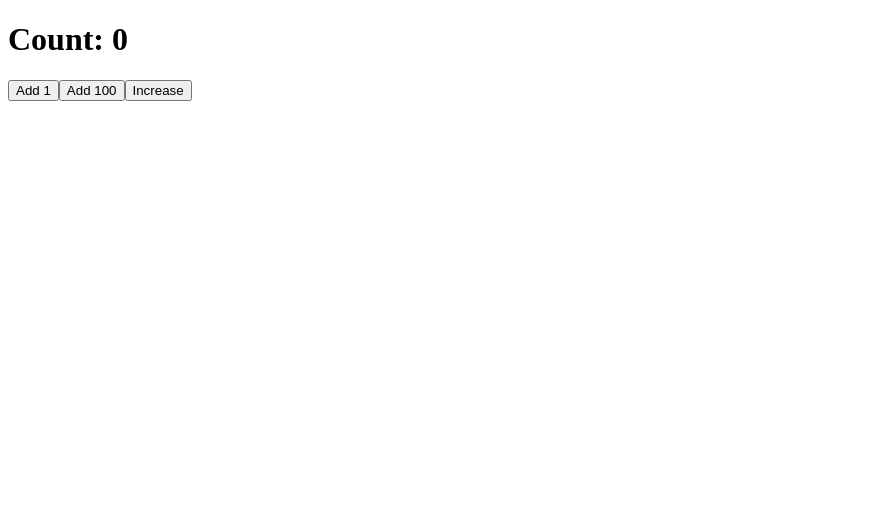
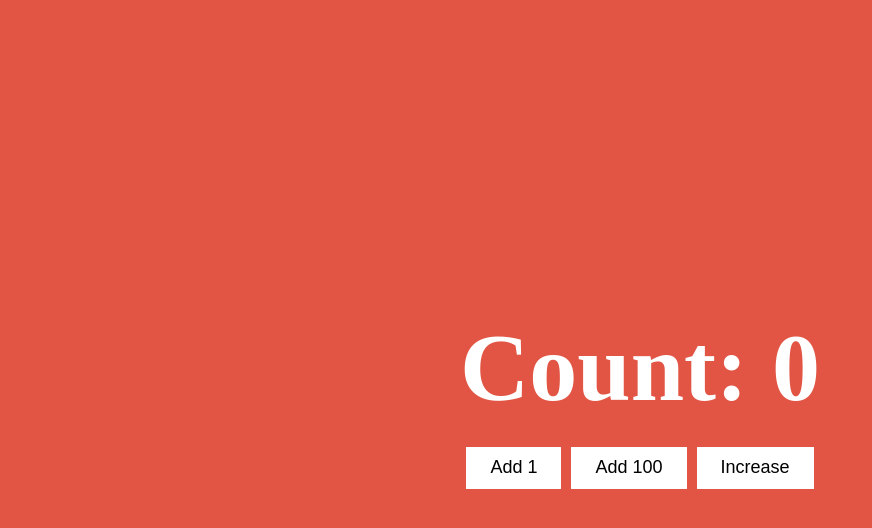
Before and after one commit to mate-academy/react_counter, a React (Create React App) app: page / in a window 1280 px wide. Shown: the top 528 px of the page, without its empty margins (0-872 px from the left). Built offline with nearby package versions, Linux system fonts and the light colour scheme.

Commit message:
easy styles

```diff
--- a/src/App.scss
+++ b/src/App.scss
@@ -2,6 +2,43 @@ iframe {
   display: none;
 }
 
+body {
+  margin: 0;
+  background-color: #e25544;
+}
+
 button {
+  height: 42px;
+  padding: 0 24px;
+  font-size: 18px;
+  background: #fff;
+  color: #000;
+  text-align: center;
+  border: none;
+  box-sizing: border-box;
   cursor: pointer;
+
+  &:hover {
+    background-color: #df786c;
+    color: #fff;
+  }
 }
+
+.App {
+  height: 100vh;
+  display: flex;
+  flex-direction: column;
+  justify-content: center;
+  align-items: center;
+
+  &__title {
+    margin: 0 0 24px;
+    color: #fff;
+    font-size: 96px;
+  }
+
+  &__buttons {
+    display: flex;
+    gap: 10px;
+  }
+}
--- a/src/App.tsx
+++ b/src/App.tsx
@@ -35,7 +35,7 @@ export class App extends Component<{}, State> {
         <h1 className="App__title">
           {`Count: ${count}`}
         </h1>
-
+        <div className="App__buttons">
           <button type="button" className="App__add-one" onClick={this.addOne}>
             Add 1
           </button>
@@ -44,9 +44,14 @@ export class App extends Component<{}, State> {
             Add 100
           </button>
 
-        <button type="button" className="App__increase" onClick={this.increase}>
+          <button
+            type="button"
+            className="App__increase"
+            onClick={this.increase}
+          >
             Increase
           </button>
+        </div>
       </div>
     );
   }
```
Lines whose indentation alone changed are shown as unchanged.
